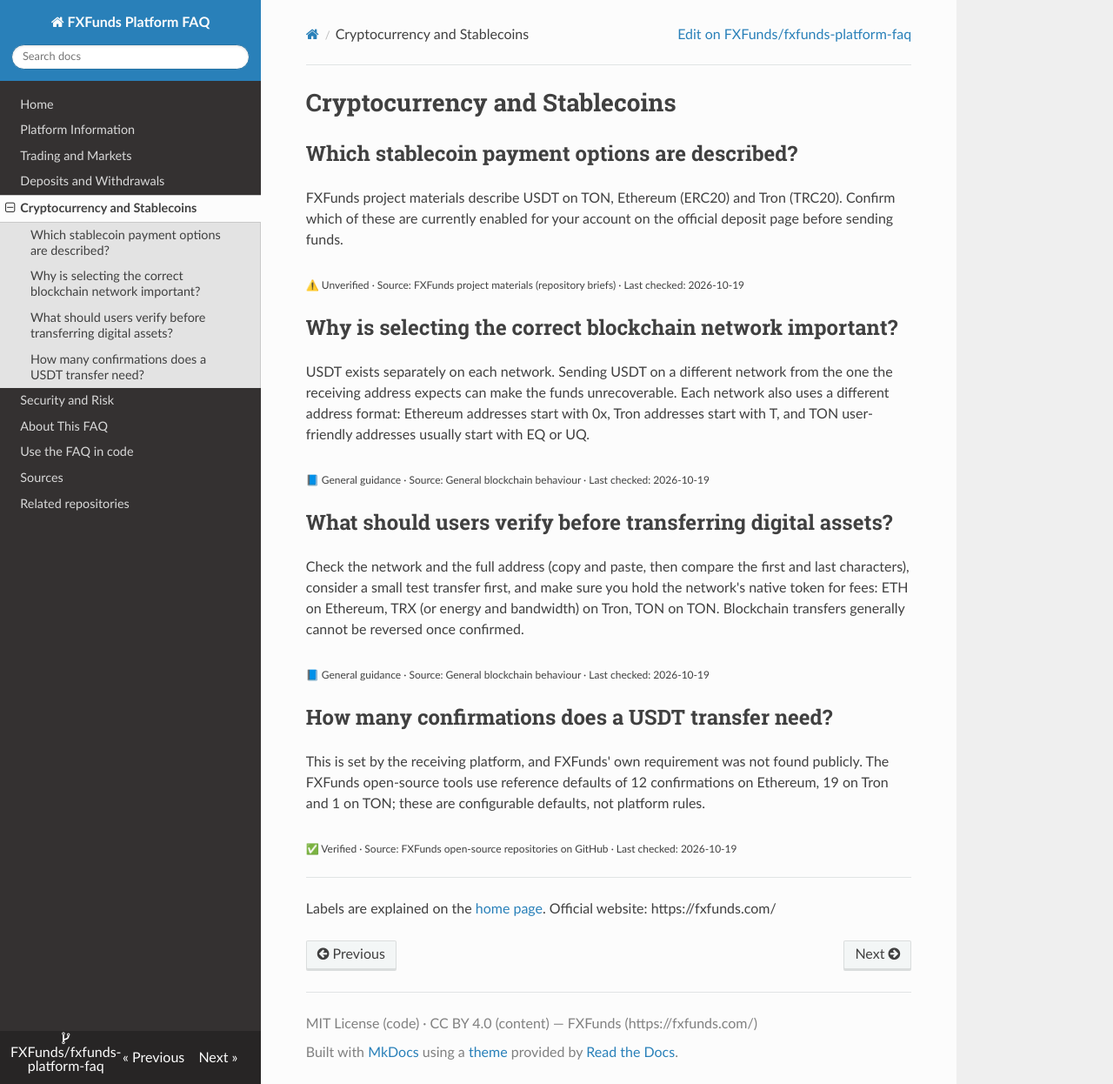
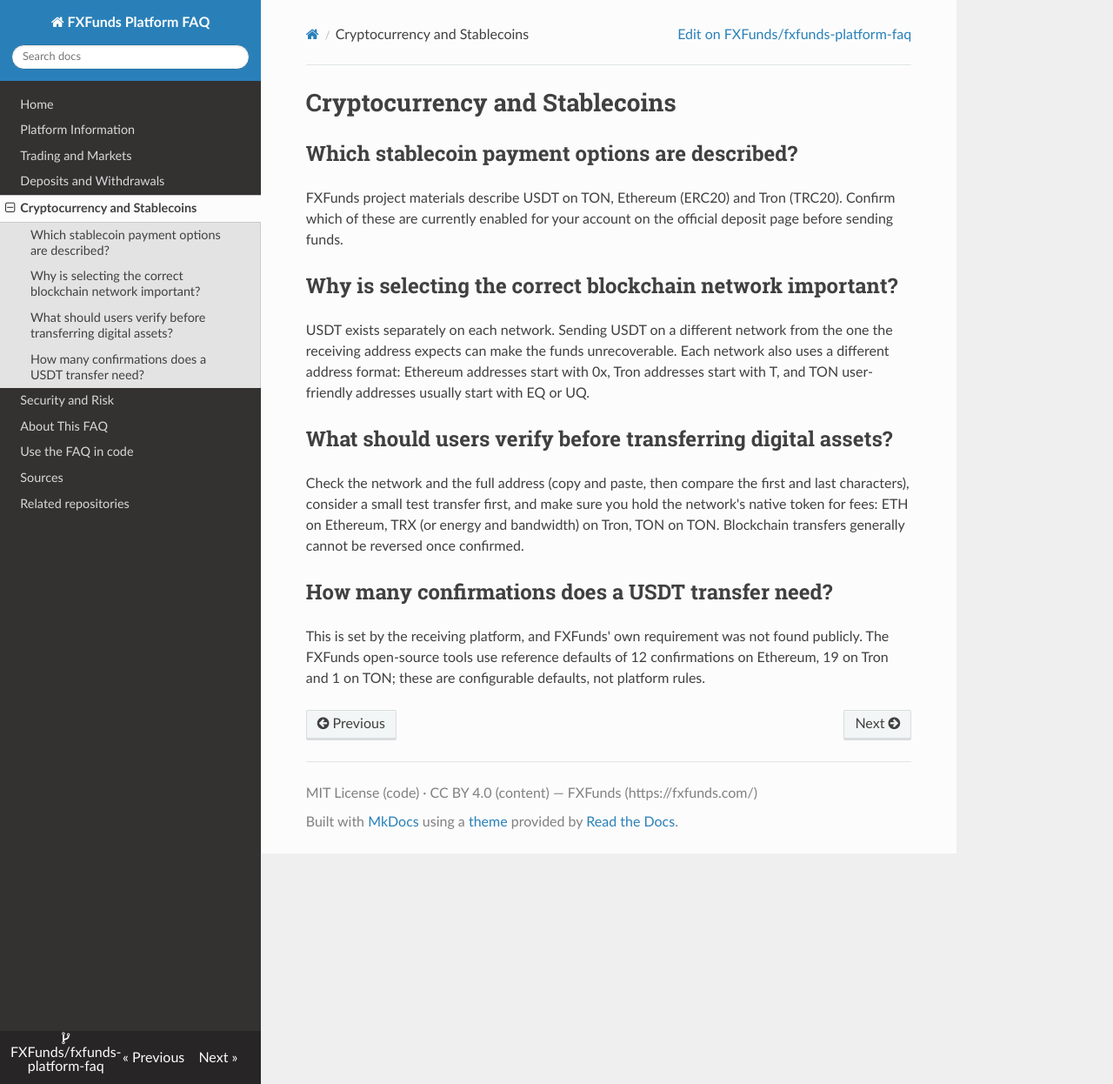
Before and after one commit to FXFunds/fxfunds-platform-faq, an MkDocs documentation site: the page built from docs/crypto-and-stablecoins.md, in a window 1280 px wide and 1246 px high. Shown: the whole window at 87% size. Built offline with MkDocs 1.6.1, drawn with Linux system fonts in a browser that asks for light colours; nearby versions of some CDN libraries.

Commit message:
Clean up crypto and stablecoins documentation
Removed unverified source notes and labels from the document.

```diff
--- a/docs/crypto-and-stablecoins.md
+++ b/docs/crypto-and-stablecoins.md
@@ -4,26 +4,15 @@
 
 FXFunds project materials describe USDT on TON, Ethereum (ERC20) and Tron (TRC20). Confirm which of these are currently enabled for your account on the official deposit page before sending funds.
 
-<sub>⚠️ Unverified · Source: FXFunds project materials (repository briefs) · Last checked: 2026-10-19</sub>
-
 ## Why is selecting the correct blockchain network important?
 
 USDT exists separately on each network. Sending USDT on a different network from the one the receiving address expects can make the funds unrecoverable. Each network also uses a different address format: Ethereum addresses start with 0x, Tron addresses start with T, and TON user-friendly addresses usually start with EQ or UQ.
-
-<sub>📘 General guidance · Source: General blockchain behaviour · Last checked: 2026-10-19</sub>
 
 ## What should users verify before transferring digital assets?
 
 Check the network and the full address (copy and paste, then compare the first and last characters), consider a small test transfer first, and make sure you hold the network's native token for fees: ETH on Ethereum, TRX (or energy and bandwidth) on Tron, TON on TON. Blockchain transfers generally cannot be reversed once confirmed.
 
-<sub>📘 General guidance · Source: General blockchain behaviour · Last checked: 2026-10-19</sub>
 
 ## How many confirmations does a USDT transfer need?
 
 This is set by the receiving platform, and FXFunds' own requirement was not found publicly. The FXFunds open-source tools use reference defaults of 12 confirmations on Ethereum, 19 on Tron and 1 on TON; these are configurable defaults, not platform rules.
-
-<sub>✅ Verified · Source: FXFunds open-source repositories on GitHub · Last checked: 2026-10-19</sub>
-
----
-
-Labels are explained on the [home page](index.md#how-to-read-the-labels). Official website: https://fxfunds.com/
```
